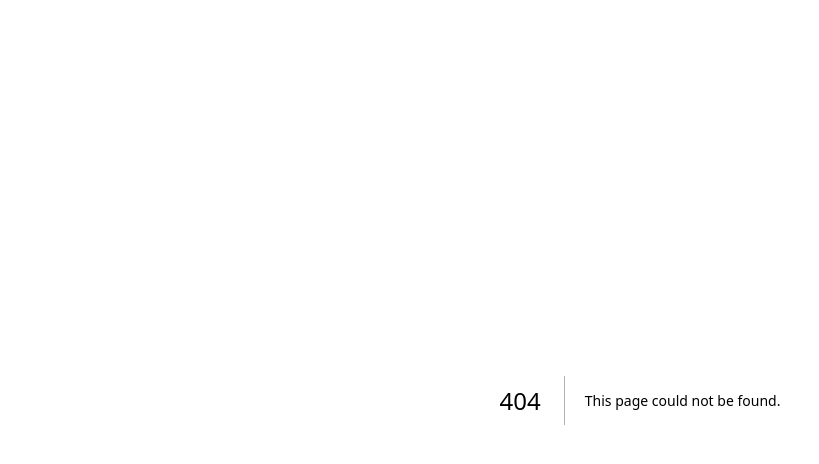
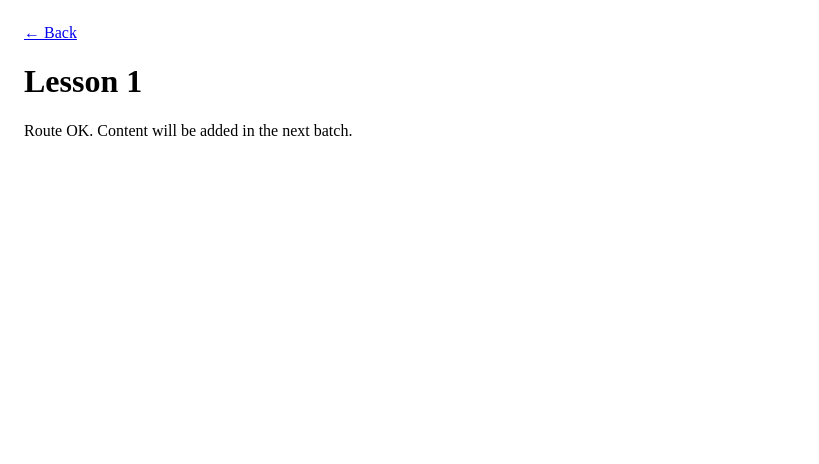
Before and after one commit to samuelsotovega/chem-coach-clean, a Next.js app: page /pages/lesson/1 in a window 1280 px wide. Before the commit this address had no page. Shown: the top 464 px of the page, without its empty margins (0-819 px from the left). Built offline with nearby package versions, Linux system fonts and the light colour scheme.

Commit message:
Create [id].js

```diff
--- /dev/null
+++ b/pages/pages/lesson/[id].js
@@ -0,0 +1,13 @@
+import { useRouter } from "next/router";
+
+export default function Lesson() {
+  const router = useRouter();
+  const { id } = router.query || {};
+  return (
+    <div style={{ padding: 16 }}>
+      <a href="/">← Back</a>
+      <h1>Lesson {id}</h1>
+      <p>Route OK. Content will be added in the next batch.</p>
+    </div>
+  );
+}
```
